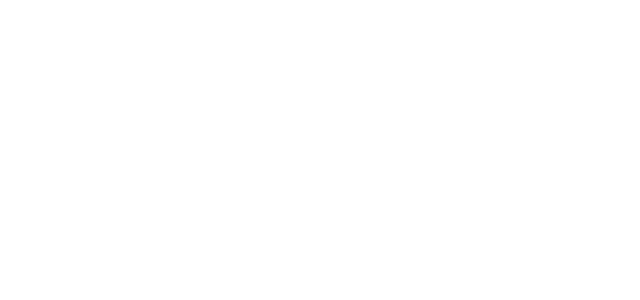
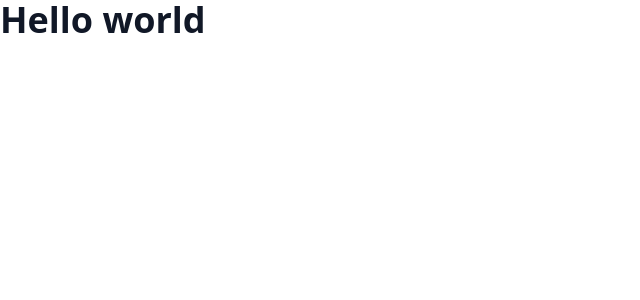
Before and after one commit to GentikSolm/imjosh-blog, a Next.js app: page / in a window 1280 px wide. Shown: the top 300 px of the page, without its empty margins (0-640 px from the left). Built offline with nearby package versions, Linux system fonts and the light colour scheme.

Commit message:
fix: mdx setup

```diff
--- a/mdx-components.tsx
+++ b/mdx-components.tsx
@@ -1,6 +1,5 @@
 import type { MDXComponents } from "mdx/types";
 import Image from "next/image";
-import rehypeHighlight from "rehype-highlight";
 
 // This file allows you to provide custom React components
 // to be used in MDX files. You can import and use any
@@ -8,13 +7,6 @@
 // other libraries.
 
 // This file is required to use MDX in `app` directory.
-const options = {};
-const withMDX = (await import("@next/mdx")).default({
-  options: {
-    rehypePlugins: [[rehypeHighlight(), options]],
-  },
-});
-const { withAxiom } = await import("next-axiom");
 export const MDXStyles = {
   img: ({ children, src, alt }) => (
     <Image
--- a/next.config.mjs
+++ b/next.config.mjs
@@ -1,12 +1,23 @@
+import rehypeHighlight from "rehype-highlight";
+
 /**
  * Run `build` or `dev` with `SKIP_ENV_VALIDATION` to skip env validation. This is especially useful
  * for Docker builds.
  */
 await import("./src/env.mjs");
 
+const options = {};
+const withMDX = (await import("@next/mdx")).default({
+  options: {
+    rehypePlugins: [[rehypeHighlight(), options]],
+  },
+});
+const { withAxiom } = await import("next-axiom");
+
 /** @type {import("next").NextConfig} */
 const config = {
   reactStrictMode: true,
+  pageExtensions: ["ts", "tsx", "md", "mdx"],
 };
 
-export default config;
+export default withAxiom(withMDX(config));
--- /dev/null
+++ b/src/app/Test.mdx
@@ -0,0 +1 @@
+# Hello world
--- a/src/app/page.tsx
+++ b/src/app/page.tsx
@@ -1,3 +1,4 @@
+import Test from './Test.mdx'
 export default function Page(){
-  return (<div></div>)
+  return (<div className='prose'><Test/></div>)
 }
```
